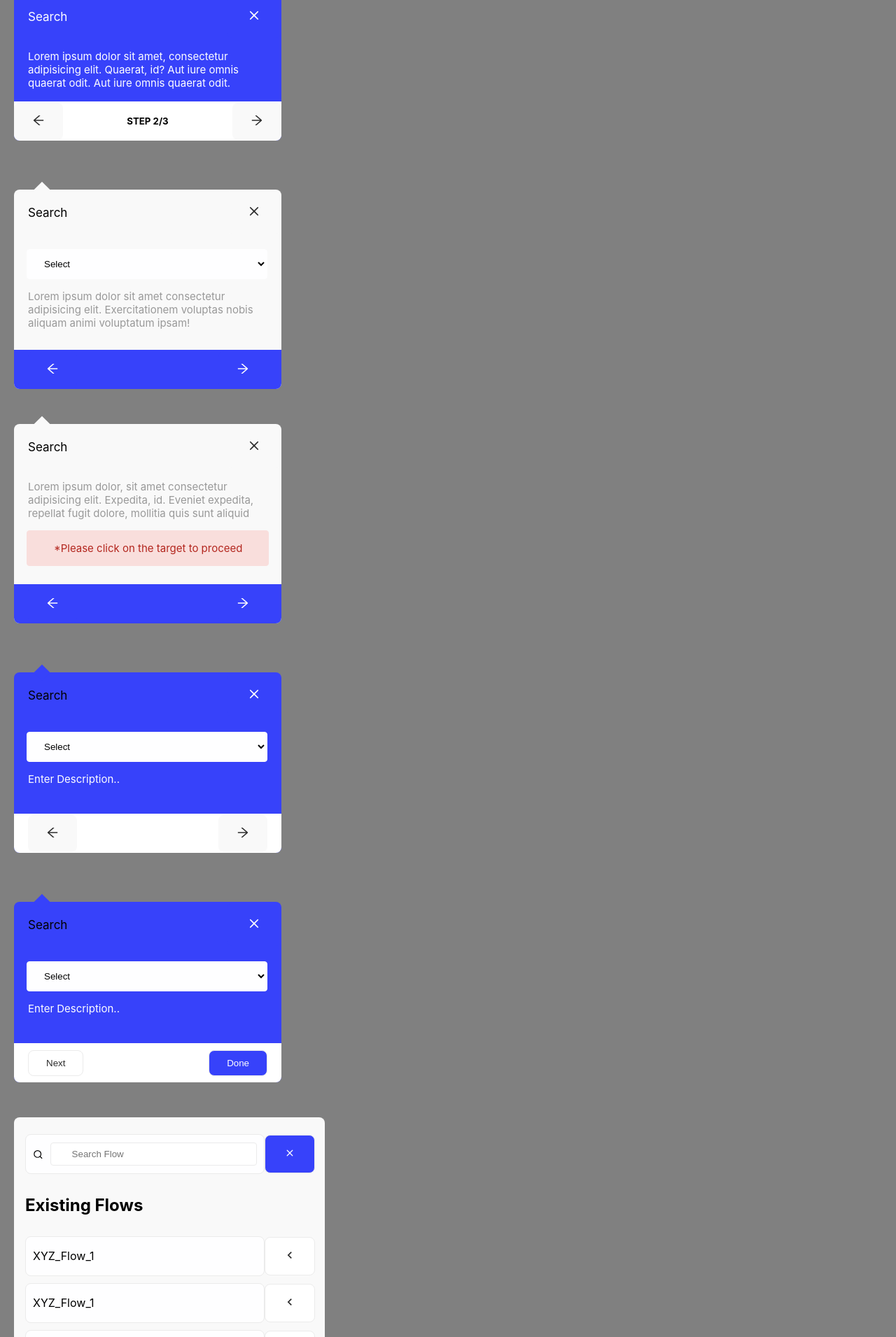
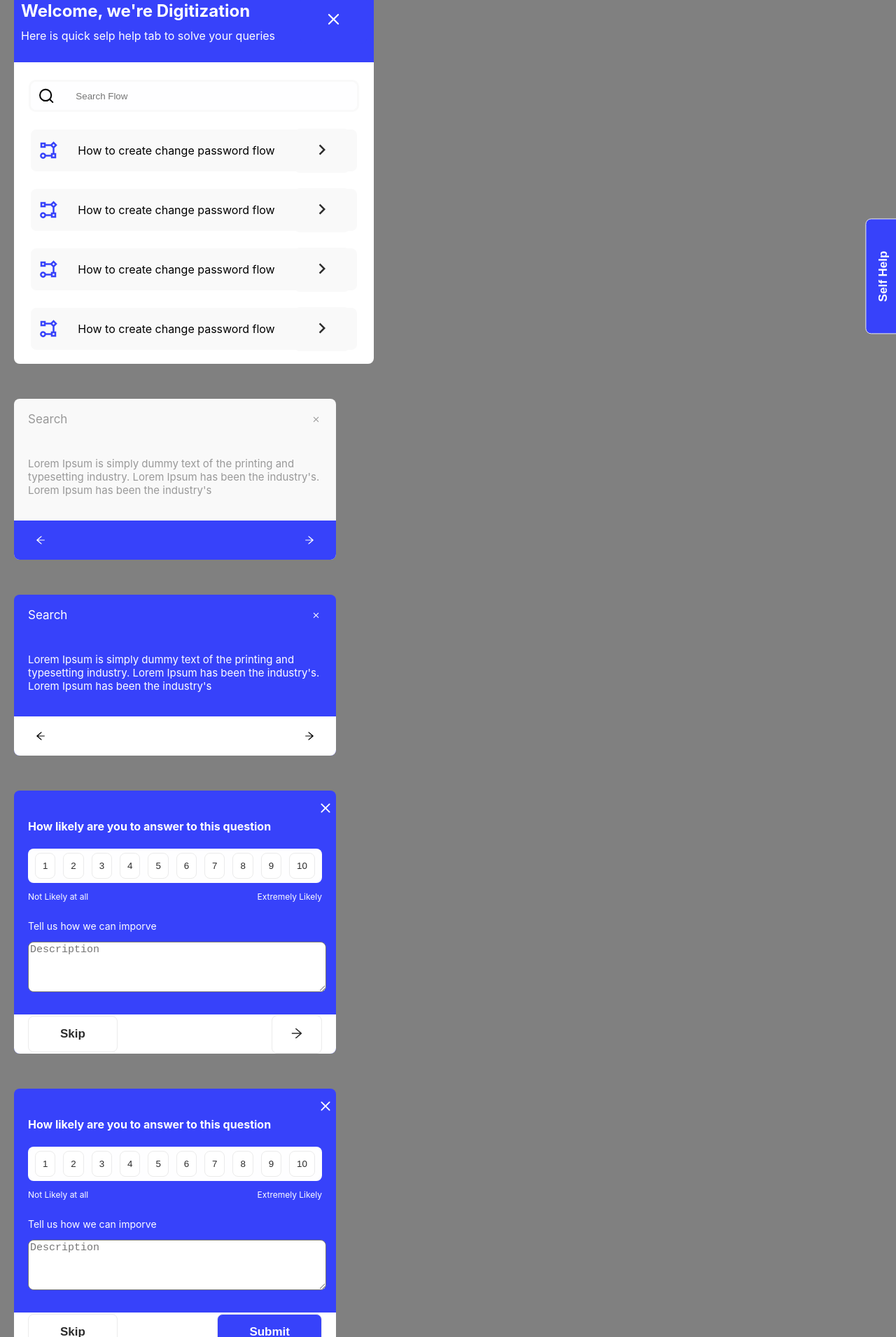
Before and after one commit to Abhamid3311/DAP-digital-aided-UI-design, a React (Create React App) app: page / in a window 1280 px wide. Shown: the part 809-2720 px from the top of the page at 70% size. Built offline with nearby package versions, Linux system fonts and the light colour scheme.

Commit message:
updated help,flow manager

```diff
--- a/src/App.js
+++ b/src/App.js
@@ -19,7 +19,8 @@
 function App() {
   return (
     <div style={{ backgroundColor: "gray", padding: "20px" }}>
-      <ToolTipCreated1 />
+
+      {/* <ToolTipCreated1 />
       <ToolTipCreated2 />
       <ToolTipCreated3 />
       <ToolTipCreated4 />
@@ -27,18 +28,21 @@
       <ToolTipView1 />
       <ToolTipView2 />
       <ToolTipView3 />
-      <ToolTipView4 />
+      <ToolTipView4 /> */}
 
-      <ExistigFlows />
-      <Announcements />
+      {/* <ExistigFlows /> */}
+
       <FlowEditor />
+
       <SelfHelp />
+
       <ModalWindow1 />
       <ModalWindow4 />
 
-
       <Feedback1 />
       <Feedback2 />
+
+      <Announcements />
 
 
 
--- a/src/component/FlowEditor/FlowEditor.css.js
+++ b/src/component/FlowEditor/FlowEditor.css.js
@@ -4,8 +4,8 @@
 export const FlowEditorCard = styled.div`
 display: flex;
 flex-direction: column;
-padding: 24px;
-gap: 20px;
+padding: 20px;
+gap: 15px;
 width: 347px;
 height: 618px;
 background: #F9F9F9;
@@ -31,6 +31,7 @@
     padding:10px;
     border-radius:8px;
     width:100px;
+    margin-bottom:10px;
 }
 
 &>.check-box>input{
@@ -46,10 +47,11 @@
 export const FlowbarWarning = styled(EditorBar)`
 height:84px;
 justify-content:space-between;
+margin-bottom:20px;
 
 & svg{
-    font-size:40px;
-    margin-right:10px;
+    font-size:50px;
+    margin-right:18px;
 }
 
 &>p{
--- a/src/component/FlowEditor/FlowEditor.js
+++ b/src/component/FlowEditor/FlowEditor.js
@@ -2,6 +2,7 @@
 import { BsX } from 'react-icons/bs';
 import { RiErrorWarningLine } from 'react-icons/ri';
 import { BlueButton, BlueEditBtn, TooltipSearch, WhiteEditBtn } from '../../styled-components';
+import { SearchBarBtn } from '../FlowManager/FlowManager.css';
 import { FlowbarWarning, EditorBar, FlowEditorCard } from './FlowEditor.css';
 
 
@@ -12,7 +13,7 @@
 
                 <TooltipSearch>
                     <h2>Existing Flows</h2>
-                    <BlueButton><BsX /></BlueButton>
+                    <SearchBarBtn><BsX /></SearchBarBtn>
                 </TooltipSearch>
 
                 <EditorBar>
--- a/src/component/FlowManager/ExistigFlows.js
+++ b/src/component/FlowManager/ExistigFlows.js
@@ -1,8 +1,7 @@
 import React from 'react';
-import styled from 'styled-components';
 import { FiSearch } from 'react-icons/fi';
-import { FlowBar, FlowContainer, SingleFlowContainer } from './FlowManager.css';
-import { BlueButton, WhiteButton } from '../../styled-components';
+import { FlowBar, FlowContainer, SearchBar, SearchBarBtn, SingleFlowContainer } from './FlowManager.css';
+import { WhiteBorderLessFlowBtn } from '../../styled-components';
 import { BsX } from 'react-icons/bs';
 import { MdKeyboardArrowLeft } from 'react-icons/md';
 
@@ -12,69 +11,66 @@
     return (
         <div style={{ marginTop: "50px" }}>
             <FlowContainer>
+
                 <SingleFlowContainer>
-                    <FlowBar>
+                    <SearchBar>
                         <FiSearch />
                         <input type={"text"} placeholder="Search Flow" />
-                    </FlowBar>
-                    <BlueButton><BsX /></BlueButton>
+                    </SearchBar>
+                    <SearchBarBtn><BsX /></SearchBarBtn>
                 </SingleFlowContainer>
+
 
                 <h2>Existing Flows</h2>
 
                 <SingleFlowContainer>
                     <FlowBar>
                         <p>XYZ_Flow_1 </p>
+                        <WhiteBorderLessFlowBtn>
+                            <MdKeyboardArrowLeft />
+                        </WhiteBorderLessFlowBtn>
                     </FlowBar>
-                    <WhiteButton><MdKeyboardArrowLeft /></WhiteButton>
-                </SingleFlowContainer>
-
-                <SingleFlowContainer>
-                    <FlowBar>
-                        <p>XYZ_Flow_1 </p>
-                    </FlowBar>
-                    <WhiteButton><MdKeyboardArrowLeft /></WhiteButton>
                 </SingleFlowContainer>
                 <SingleFlowContainer>
                     <FlowBar>
                         <p>XYZ_Flow_1 </p>
+                        <WhiteBorderLessFlowBtn>
+                            <MdKeyboardArrowLeft />
+                        </WhiteBorderLessFlowBtn>
                     </FlowBar>
-                    <WhiteButton><MdKeyboardArrowLeft /></WhiteButton>
                 </SingleFlowContainer>
                 <SingleFlowContainer>
                     <FlowBar>
                         <p>XYZ_Flow_1 </p>
+                        <WhiteBorderLessFlowBtn>
+                            <MdKeyboardArrowLeft />
+                        </WhiteBorderLessFlowBtn>
                     </FlowBar>
-                    <WhiteButton><MdKeyboardArrowLeft /></WhiteButton>
                 </SingleFlowContainer>
                 <SingleFlowContainer>
                     <FlowBar>
                         <p>XYZ_Flow_1 </p>
+                        <WhiteBorderLessFlowBtn>
+                            <MdKeyboardArrowLeft />
+                        </WhiteBorderLessFlowBtn>
                     </FlowBar>
-                    <WhiteButton><MdKeyboardArrowLeft /></WhiteButton>
                 </SingleFlowContainer>
                 <SingleFlowContainer>
                     <FlowBar>
                         <p>XYZ_Flow_1 </p>
+                        <WhiteBorderLessFlowBtn>
+                            <MdKeyboardArrowLeft />
+                        </WhiteBorderLessFlowBtn>
                     </FlowBar>
-                    <WhiteButton><MdKeyboardArrowLeft /></WhiteButton>
                 </SingleFlowContainer>
                 <SingleFlowContainer>
                     <FlowBar>
                         <p>XYZ_Flow_1 </p>
+                        <WhiteBorderLessFlowBtn>
+                            <MdKeyboardArrowLeft />
+                        </WhiteBorderLessFlowBtn>
                     </FlowBar>
-                    <WhiteButton><MdKeyboardArrowLeft /></WhiteButton>
                 </SingleFlowContainer>
-                <SingleFlowContainer>
-                    <FlowBar>
-                        <p>XYZ_Flow_1 </p>
-                    </FlowBar>
-                    <WhiteButton><MdKeyboardArrowLeft /></WhiteButton>
-                </SingleFlowContainer>
-
-
-
-
 
             </FlowContainer>
         </div >
--- a/src/component/FlowManager/FlowManager.css.js
+++ b/src/component/FlowManager/FlowManager.css.js
@@ -1,10 +1,11 @@
 import styled from "styled-components";
+import { BlueBorderLessBtn } from "../../styled-components";
 
 export const FlowContainer = styled.div`
 display: flex;
 flex-direction: column;
 align-items: flex-start;
-padding: 24px 16px;
+padding: 20px 16px;
 gap: 10px;
 width: 412px;
 background: #F9F9F9;
@@ -15,10 +16,10 @@
 export const FlowBar = styled.div`
 display: flex;
 flex-direction: row;
+justify-content:space-between;
 align-items: center;
 padding: 10px;
-gap: 10px;
-width: 320px;
+width: 380px;
 height: 35px;
 background: #FEFEFF;
 border: 1px solid #EBEBEB;
@@ -31,7 +32,7 @@
   border-radius: 4px;
   align-items: center;
   width: 100%;
-  border: 1px solid #EBEBEB;
+  border:none;
   padding: 8px 30px;
   transition: box-shadow 0.07s;
   background-color: white;
@@ -39,7 +40,21 @@
 
 }
 & svg{
-    font-size:20px
+    font-size:30px
+}
+`;
+
+export const SearchBar = styled(FlowBar)`
+width: 320px;
+`;
+
+export const SearchBarBtn = styled(BlueBorderLessBtn)`
+padding:8px;
+margin-left:6px;
+
+&>svg{
+  font-size:35px;
+  padding:0px;
 }
 `;
 
@@ -49,5 +64,4 @@
 align-items: center;
 justify-content:space-between;
 
-
 `;
--- a/src/component/SelfHelp/SelfHelp.css.js
+++ b/src/component/SelfHelp/SelfHelp.css.js
@@ -7,14 +7,18 @@
 display: flex;
 flex-direction: column;
 align-items: center;
-gap: 20px;
+gap: 15px;
 background-color:white;
 border-radius:8px;
+padding:10px 10px;
 `;
 
 export const SelfHelpModalHeader = styled.div`
+position:relative;
+top:-10px;
 display:flex;
-justify-content:space-evenly;
+justify-content:space-between;
+padding:10px;
 align-items:center;
 width:100%;
 background-color:#3742FA;
@@ -22,9 +26,11 @@
 height: 100px;
 border-radius:8px 8px 0 0;
 
- &>svg{
-font-size:28px;
+&>div>.help-header-text{
+    font-size:16PX;
+    margin-top:-8px;
 }
+
 `;
 
 export const SelfSingleRow = styled(FlowBar)`
@@ -38,4 +44,17 @@
 &>.flow-icon{
     color:#3742FA;
 }
+
 `;
+
+export const SelfSingleRowSearch = styled(SelfSingleRow)`
+background-color:#FEFEFF;
+border:3px solid #F9F9F9;
+border-radius:10px;
+
+height: 20px;
+&>input{
+    border:none;
+    background-color:#FEFEFF;
+}
+`
--- a/src/component/SelfHelp/SelfHelpModal.js
+++ b/src/component/SelfHelp/SelfHelpModal.js
@@ -3,9 +3,9 @@
 import { FiSearch } from 'react-icons/fi';
 import { MdKeyboardArrowRight } from 'react-icons/md';
 import { RiFlowChart } from 'react-icons/ri';
-import { BlueButton, WhiteButton } from '../../styled-components';
+import { BlueBorderLessBtn, BlueButton, WhiteBorderLessBtn, WhiteButton } from '../../styled-components';
 import { SingleFlowContainer } from '../FlowManager/FlowManager.css';
-import { SelfHelpModalContainer, SelfHelpModalHeader, SelfSingleRow } from './SelfHelp.css';
+import { SelfHelpModalContainer, SelfHelpModalHeader, SelfSingleRow, SelfSingleRowSearch } from './SelfHelp.css';
 
 
 
@@ -16,51 +16,51 @@
             <SelfHelpModalContainer>
                 <SelfHelpModalHeader>
                     <div>
-                        <h3>Welcome, we're Digitization</h3>
-                        <p>Here is quick selp help tab to solve your queries</p>
+                        <h2>Welcome, we're Digitization</h2>
+                        <p className='help-header-text'>Here is quick selp help tab to solve your queries</p>
                     </div>
-                    <BlueButton><BsX /></BlueButton>
+                    <BlueBorderLessBtn><BsX /></BlueBorderLessBtn>
                 </SelfHelpModalHeader>
 
 
                 <SingleFlowContainer>
-                    <SelfSingleRow>
+                    <SelfSingleRowSearch>
                         <FiSearch />
                         <input type={"text"} placeholder="Search Flow" />
-                    </SelfSingleRow>
+                    </SelfSingleRowSearch>
                 </SingleFlowContainer>
 
                 <SingleFlowContainer>
                     <SelfSingleRow>
                         <RiFlowChart className='flow-icon' />
                         <p>How to create change password flow</p>
-                        <WhiteButton><MdKeyboardArrowRight /></WhiteButton>
+                        <WhiteBorderLessBtn><MdKeyboardArrowRight /></WhiteBorderLessBtn>
                     </SelfSingleRow>
                 </SingleFlowContainer>
-
                 <SingleFlowContainer>
                     <SelfSingleRow>
                         <RiFlowChart className='flow-icon' />
                         <p>How to create change password flow</p>
-                        <WhiteButton><MdKeyboardArrowRight /></WhiteButton>
+                        <WhiteBorderLessBtn><MdKeyboardArrowRight /></WhiteBorderLessBtn>
                     </SelfSingleRow>
                 </SingleFlowContainer>
-
                 <SingleFlowContainer>
                     <SelfSingleRow>
                         <RiFlowChart className='flow-icon' />
                         <p>How to create change password flow</p>
-                        <WhiteButton><MdKeyboardArrowRight /></WhiteButton>
+                        <WhiteBorderLessBtn><MdKeyboardArrowRight /></WhiteBorderLessBtn>
                     </SelfSingleRow>
                 </SingleFlowContainer>
-
                 <SingleFlowContainer>
                     <SelfSingleRow>
                         <RiFlowChart className='flow-icon' />
                         <p>How to create change password flow</p>
-                        <WhiteButton><MdKeyboardArrowRight /></WhiteButton>
+                        <WhiteBorderLessBtn><MdKeyboardArrowRight /></WhiteBorderLessBtn>
                     </SelfSingleRow>
                 </SingleFlowContainer>
+
+
+
 
 
             </SelfHelpModalContainer>
--- a/src/styled-components.js
+++ b/src/styled-components.js
@@ -163,15 +163,31 @@
 export const BlueButton = styled(WhiteButton)`
 background-color:#3742FA;
 color: #FEFEFF;
+
+}
 `;
 
 export const BlueBorderLessBtn = styled(BlueButton)`
 border:none;
+
+& svg{
+    font-size:35px;
+    padding:5px;
+
+}
 `;
 
 export const WhiteBorderLessBtn = styled(WhiteButton)`
 border:none;
-background-color:#F9F9F9;;
+background-color:#F9F9F9;
+`;
+export const WhiteBorderLessFlowBtn = styled(WhiteBorderLessBtn)`
+background-color:#FEFEFF;
+padding:3px 10px;
+
+&> svg{
+    font-size:35px;
+}
 `;
 
 export const WhiteEditBtn = styled(WhiteButton)`
```
